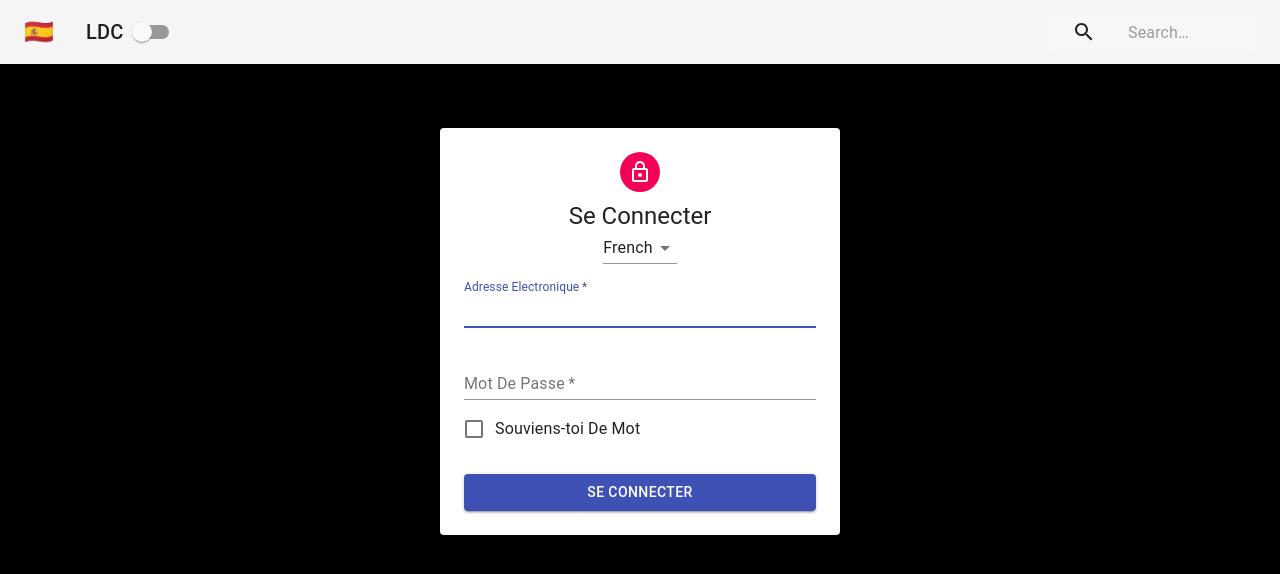
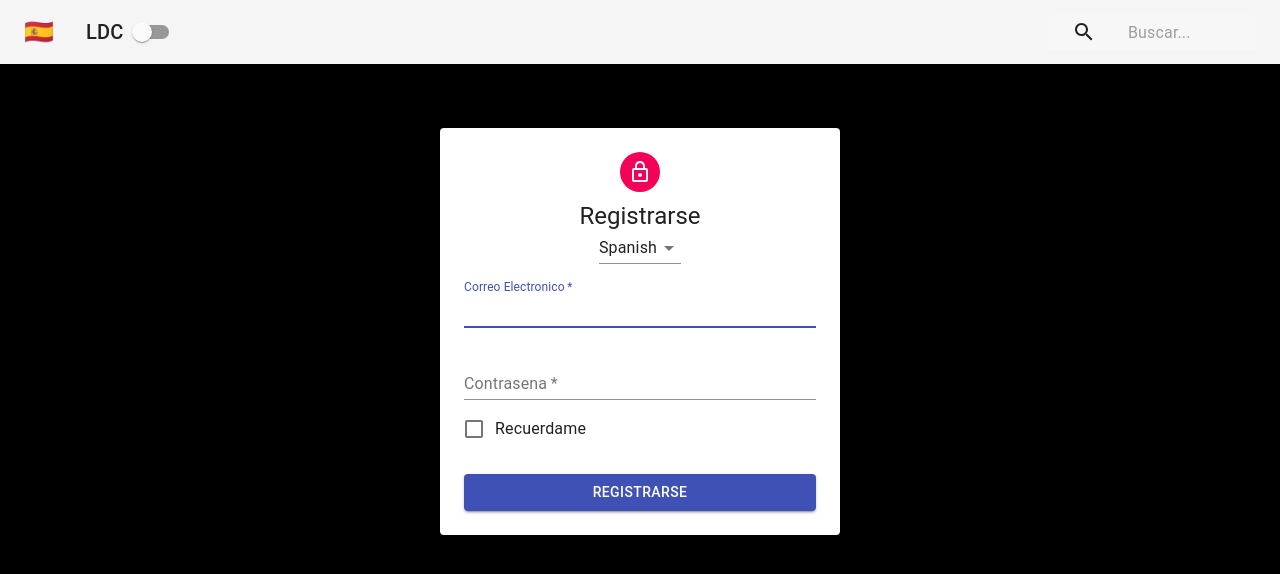
Before and after one commit to JosueJMartinez/login-screen-with-context, a React (Create React App) app: page / in a window 1280 px wide. Shown: the top 574 px of the page. Built offline with nearby package versions, Linux system fonts and the light colour scheme.

Commit message:
finished language context on navbar

```diff
--- a/src/components/NavBar.jsx
+++ b/src/components/NavBar.jsx
@@ -12,12 +12,29 @@
 
 import styles from "../styles/NavBarStyles";
 import { ThemeContext } from "../contexts/ThemeContext";
+import { withLanguageContext } from "../contexts/LanguageContext";
+
+const words = {
+  english: {
+    search: "Search...",
+    lang: "🇺🇸",
+  },
+  spanish: {
+    search: "Buscar...",
+    lang: "🇪🇸",
+  },
+  french: {
+    search: "Chercher...",
+    lang: "🇫🇷",
+  },
+};
 
 class NavBar extends Component {
   static contextType = ThemeContext;
   render() {
-    const { classes } = this.props;
+    const { classes, languageContext } = this.props;
     const { isDarkMode, toggleIsDarkMode } = this.context;
+    const { search, lang } = words[languageContext.language];
 
     return (
       <div className={classes.root}>
@@ -31,7 +48,7 @@
               color="inherit"
               aria-label="Open drawer"
             >
-              <span>🇪🇸 </span>
+              <span>{lang}</span>
             </IconButton>
             <Typography
               className={classes.title}
@@ -49,7 +66,7 @@
                 <SearchIcon />
               </div>
               <InputBase
-                placeholder="Search…"
+                placeholder={search}
                 classes={{
                   root: classes.inputRoot,
                   input: classes.inputInput,
@@ -63,4 +80,4 @@
   }
 }
 
-export default withStyles(styles)(NavBar);
+export default withLanguageContext(withStyles(styles)(NavBar));
--- a/src/contexts/LanguageContext.jsx
+++ b/src/contexts/LanguageContext.jsx
@@ -3,9 +3,9 @@
 export const LanguageContext = createContext();
 
 export class LanguageProvider extends Component {
-  state = { language: "french" };
+  state = { language: "spanish" };
+
   setLang = lang => {
-    console.log(lang);
     this.setState({ language: lang });
   };
   render() {
@@ -18,3 +18,9 @@
     );
   }
 }
+
+export const withLanguageContext = Component => props => (
+  <LanguageContext.Consumer>
+    {context => <Component languageContext={context} {...props} />}
+  </LanguageContext.Consumer>
+);
```
